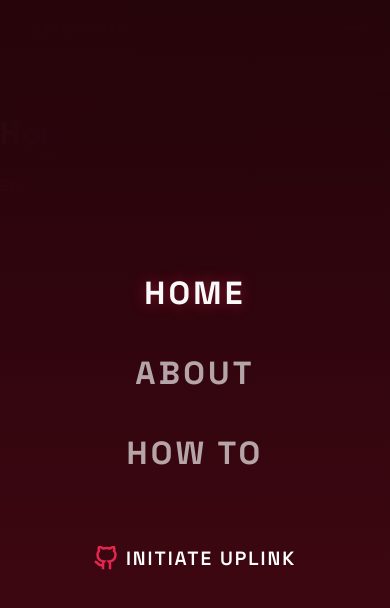
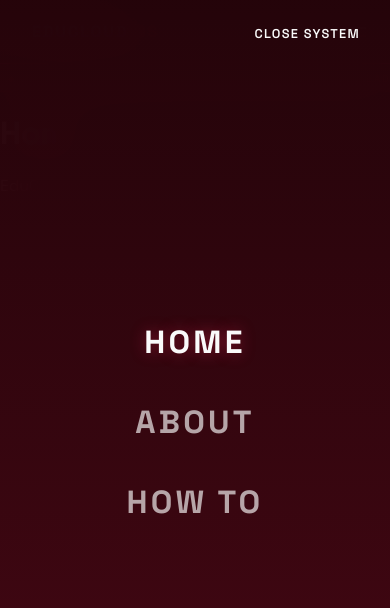
Before and after one commit to ahmed-shehzad1/EduCloud-OS-Website, a React (Vite) app: page / in a window 390 px wide. Both pictures are taken after a click on the button "Open System Menu". Shown: the top 608 px of the page. Built offline with nearby package versions, Linux system fonts and the light colour scheme.

Commit message:
navbar changes

```diff
--- a/src/components/layout/Navbar.tsx
+++ b/src/components/layout/Navbar.tsx
@@ -34,23 +34,20 @@
 
   return (
     <>
-      {/* FIXED OS COMMAND HUD */}
       <header className={`educloud-hud-wrapper ${isScrolled ? 'is-scrolled' : ''}`}>
 
-        {/* Layer 1: Glowing Boundary Edge */}
+        {/* Layer 1: Glowing Crimson/Ruby Boundary */}
         <div className="hud-edge-layer" />
 
-        {/* Layer 2: Machined Glass Surface */}
+        {/* Layer 2: Blood-Ruby Machined Surface */}
         <div className="hud-surface">
 
-          {/* LOGO NODE */}
           <div className="hud-node-logo">
             <Link to="/" className="os-logo" aria-label="EduCloud OS Home">
               EDUCLOUD <span>OS</span>
             </Link>
           </div>
 
-          {/* NAVIGATION NODE */}
           <nav className="hud-node-nav" aria-label="Main Navigation">
             {NAV_LINKS.map((link) => {
               const isActive = location.pathname === link.path;
@@ -76,80 +73,60 @@
             })}
           </nav>
 
-          {/* UPLINK / GITHUB NODE */}
           <div className="hud-node-uplink">
             <button className="auth-button" aria-label="GitHub Uplink">
               <svg width="18" height="18" viewBox="0 0 24 24" fill="none" stroke="currentColor" strokeWidth="2.5" strokeLinecap="square" strokeLinejoin="miter">
-                <path d="M9 19c-5 1.5-5-2.5-7-3m14 6v-3.87a3.37 3.37 0 0 0-.94-2.61c3.14-.35 6.44-1.54 6.44-7A5.44 5.44 0 0 0 20 4.77 5.07 5.07 0 0 0 19.91 1S18.73.65 16 2.48a13.38 13.38 0 0 0-7 0C6.27.65 5.09 1 5.09 1A5.07 5.07 0 0 0 5 4.77a5.44 5.44 0 0 0-1.5 3.78c0 5.42 3.3 6.61 6.44 7A3.37 3.37 0 0 0 9 18.13V22"></path>
+                <path d="M9 19c-5 1.5-5-2.5-7-3m14 6v-3.87a3.37 3.37 0 0 0-.94-2.61c3.14-.35 6.44-1.54 6.44-7A5.44 5.44 0 0 0 20 4.77 5.07 5.07 0 0 0 19.91 1S18.73.65 16 2.48a13.38 13.38 0 0 0-7 0C6.27.65 5.09 1 5.09 1A5.07 5.07 0 0 0 5 4.77a5.44 5.44 0 0 0-1.5 3.78c0 5.42 3.3 6.61 6.44 7A3.37 3.37 0 0 0 9 18.13V22" />
               </svg>
               UPLINK
             </button>
           </div>
 
-          {/* MOBILE TRIGGER */}
           <button
             className="mobile-trigger"
-            onClick={() => setIsMobileMenuOpen(!isMobileMenuOpen)}
-            aria-expanded={isMobileMenuOpen}
-            aria-label="Toggle command menu"
+            onClick={() => setIsMobileMenuOpen(true)}
+            aria-label="Open System Menu"
           >
             <div className="line line-1" />
             <div className="line line-2" />
           </button>
-
         </div>
       </header>
 
-      {/* SYSTEM TELEMETRY MARQUEE (Normal Document Flow) */}
+      {/* System Diagnostic Marquee - Blood Ruby Strip */}
       <div className="system-marquee-container" aria-hidden="true">
         <div className="system-marquee-content">
-          {/* Rendered twice for a seamless infinite CSS loop */}
           <span>{TELEMETRY_TEXT}</span>
           <span>{TELEMETRY_TEXT}</span>
         </div>
       </div>
 
-      {/* MOBILE FULLSCREEN COMMAND OVERLAY */}
       <AnimatePresence>
         {isMobileMenuOpen && (
           <motion.div
             className="mobile-overlay"
-            initial={{ opacity: 0 }}
-            animate={{ opacity: 1 }}
-            exit={{ opacity: 0 }}
+            initial={{ opacity: 0, y: -20 }}
+            animate={{ opacity: 1, y: 0 }}
+            exit={{ opacity: 0, y: -20 }}
             transition={{ duration: 0.3 }}
           >
-            {NAV_LINKS.map((link, i) => (
-              <motion.div
+            <button
+              className="auth-button"
+              style={{ position: 'absolute', top: '1.5rem', right: '1.5rem', border: 'none' }}
+              onClick={() => setIsMobileMenuOpen(false)}
+            >
+              CLOSE SYSTEM
+            </button>
+
+            {NAV_LINKS.map((link) => (
+              <Link
                 key={link.path}
-                initial={{ opacity: 0, y: 20 }}
-                animate={{ opacity: 1, y: 0 }}
-                exit={{ opacity: 0, y: 10 }}
-                transition={{ delay: i * 0.05, duration: 0.3 }}
+                to={link.path}
+                className={`mobile-link ${location.pathname === link.path ? 'active' : ''}`}
               >
-                <Link
-                  to={link.path}
-                  className={`mobile-link ${location.pathname === link.path ? 'active' : ''}`}
-                >
-                  {link.label}
-                </Link>
-              </motion.div>
+                {link.label}
+              </Link>
             ))}
-
-            <motion.div
-              initial={{ opacity: 0, y: 20 }}
-              animate={{ opacity: 1, y: 0 }}
-              exit={{ opacity: 0, y: 10 }}
-              transition={{ delay: NAV_LINKS.length * 0.05, duration: 0.3 }}
-              style={{ marginTop: '2rem' }}
-            >
-              <button className="auth-button" style={{ fontSize: '1.2rem', color: '#fff' }}>
-                <svg width="24" height="24" viewBox="0 0 24 24" fill="none" stroke="currentColor" strokeWidth="2.5" strokeLinecap="square">
-                  <path d="M9 19c-5 1.5-5-2.5-7-3m14 6v-3.87a3.37 3.37 0 0 0-.94-2.61c3.14-.35 6.44-1.54 6.44-7A5.44 5.44 0 0 0 20 4.77 5.07 5.07 0 0 0 19.91 1S18.73.65 16 2.48a13.38 13.38 0 0 0-7 0C6.27.65 5.09 1 5.09 1A5.07 5.07 0 0 0 5 4.77a5.44 5.44 0 0 0-1.5 3.78c0 5.42 3.3 6.61 6.44 7A3.37 3.37 0 0 0 9 18.13V22"></path>
-                </svg>
-                INITIATE UPLINK
-              </button>
-            </motion.div>
           </motion.div>
         )}
       </AnimatePresence>
```
